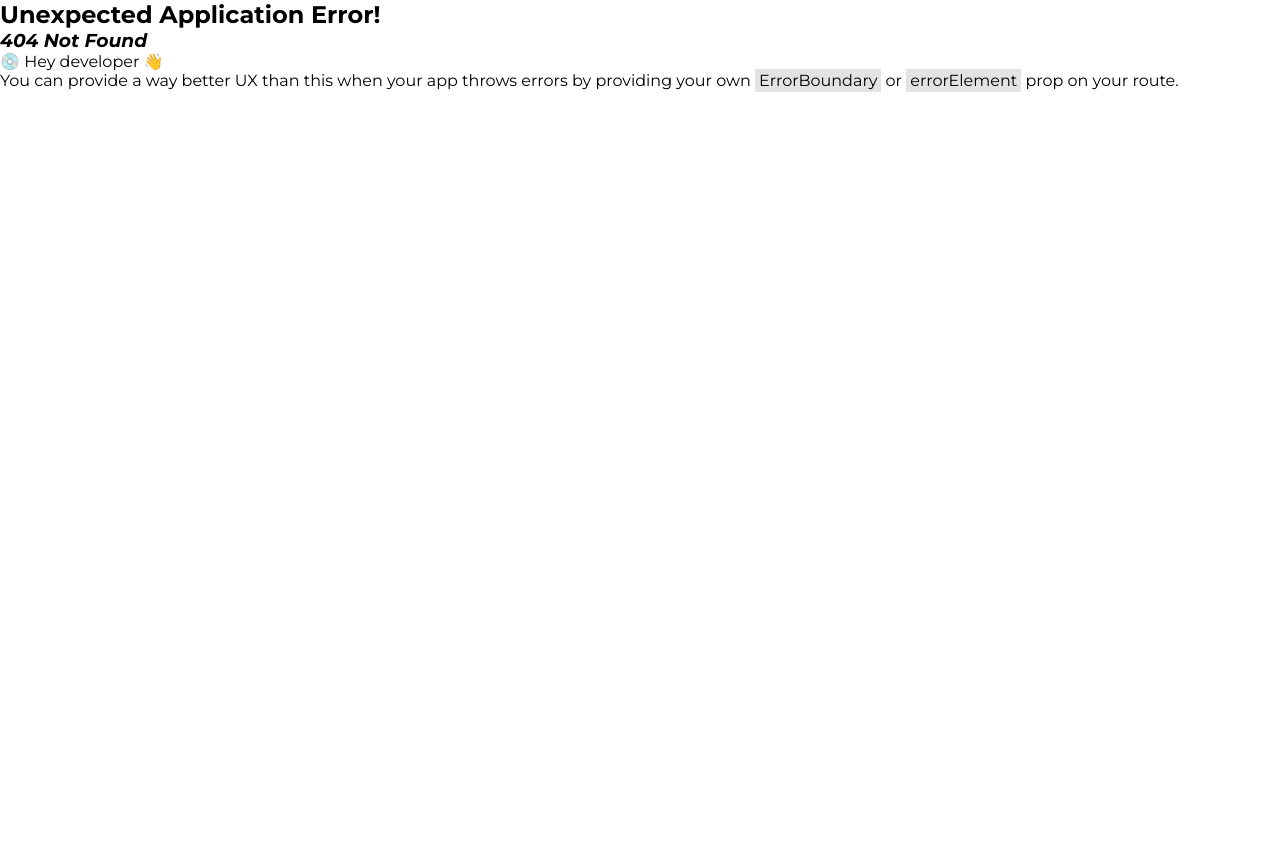
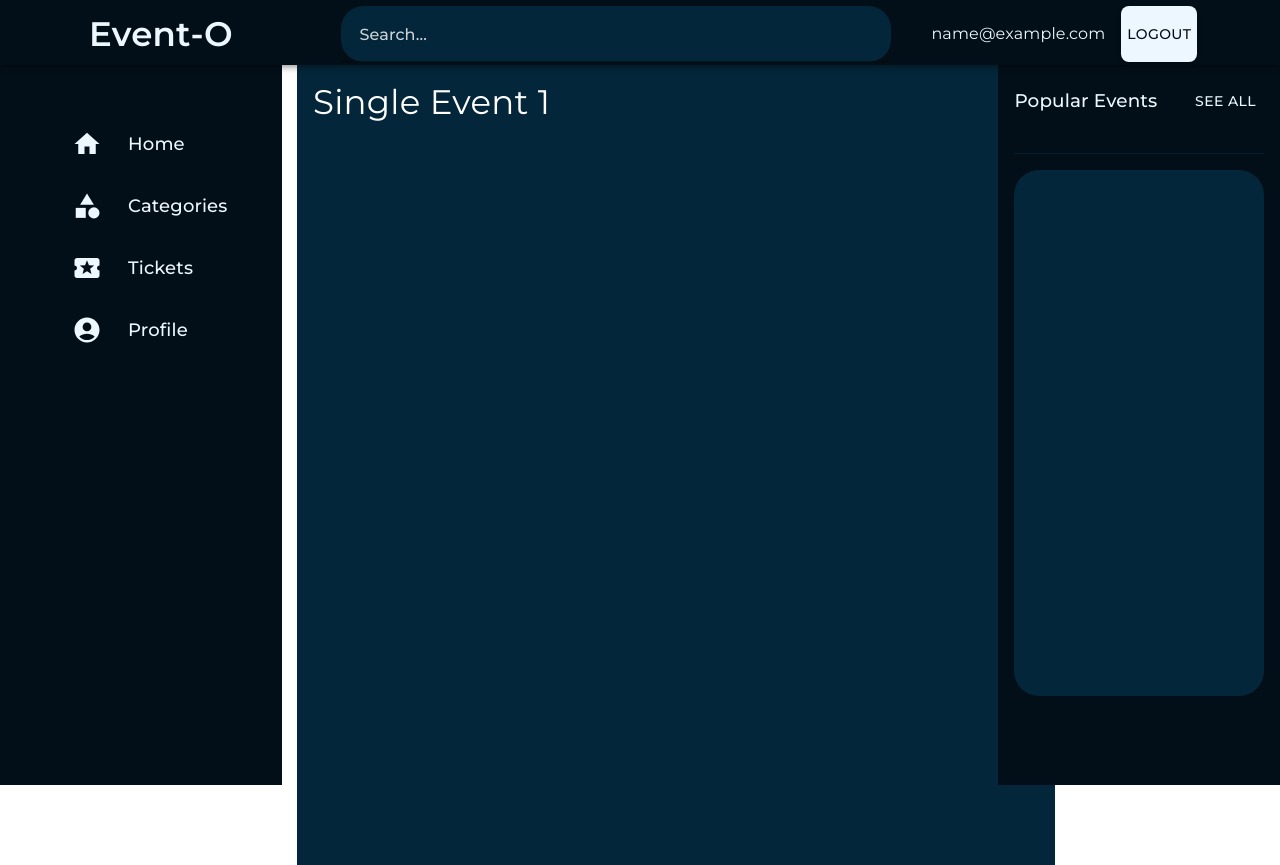
Before and after one commit to Clemon1/Event_Enrollment_App, a React (Vite) app in the folder frontend/: page /events/1 in a window 1280 px wide. Before the commit this address had no page. Before the commit the page ends 800 px from the top, so only its background shows below. Built offline with nearby package versions, Linux system fonts and the light colour scheme; no server answers; sample sign-in values are in the browser's storage; a web font is replaced by a local one.

Commit message:
Single Event

```diff
--- a/frontend/src/App.jsx
+++ b/frontend/src/App.jsx
@@ -17,6 +17,7 @@ import { useSelector } from "react-redux";
 import { currentUSer } from "./features/authSlice";
 import Category from "./pages/category";
 import Profile from "./pages/profile";
+import SingleEvent from "./pages/SingleEvent";
 
 function App() {
   const theme = createTheme({
@@ -67,6 +68,10 @@ function App() {
           path='/profile'
           element={user ? <Profile /> : <Navigate to='/login' />}
         />
+        <Route
+          path='/events/:id'
+          element={user ? <SingleEvent /> : <Navigate to='/login' />}
+        />
       </Route>,
     ),
   );
--- a/frontend/src/pages/SingleEvent.jsx
+++ b/frontend/src/pages/SingleEvent.jsx
@@ -1,8 +1,11 @@
 import { Box, Stack, Typography, Avatar } from "@mui/material";
-
+import { useGetSingleEventsQuery } from "../features/eventSlice";
+import { useParams } from "react-router-dom";
 import LeftSideBar from "../components/leftSidebar";
 import RightSideBar from "../components/rightSidebar";
 const SingleEvent = () => {
+  const { id } = useParams();
+  const { data: category } = useGetSingleEventsQuery(id);
   return (
     <Stack direction={"row"} marginTop={"65px"}>
       <LeftSideBar />
@@ -15,8 +18,20 @@ const SingleEvent = () => {
           padding: 2,
         }}>
         <Typography variant='h4' color={"#ffffff"} marginBottom={2}>
-          Single Event
+          Single Event {id}
         </Typography>
+        <Stack
+          direction={"column"}
+          gap='0.9rem'
+          flexWrap={"wrap"}
+          justifyContent={"flex-start"}
+          width={"100%"}
+          height={"fit-content"}
+          sx={{
+            bgcolor: "#04263a",
+            paddingX: "15px",
+            paddingY: 2,
+          }}></Stack>
       </Box>
       <RightSideBar />
     </Stack>
--- a/frontend/src/pages/dashboard.jsx
+++ b/frontend/src/pages/dashboard.jsx
@@ -113,6 +113,11 @@ const Dashboard = () => {
                   height: "56vh",
                   borderRadius: 3,
                 }}>
+                <Link
+                  to={`/events/${event._id}`}
+                  style={{
+                    textDecoration: "none",
+                  }}>
                   <CardMedia
                     component='img'
                     sx={{ width: "100%", height: "33vh" }}
@@ -158,6 +163,7 @@ const Dashboard = () => {
                       </Typography>
                     </Stack>
                   </Stack>
+                </Link>
               </Card>
             ))}
           {/* Second Card for test */}
```
Lines whose indentation alone changed are shown as unchanged.
